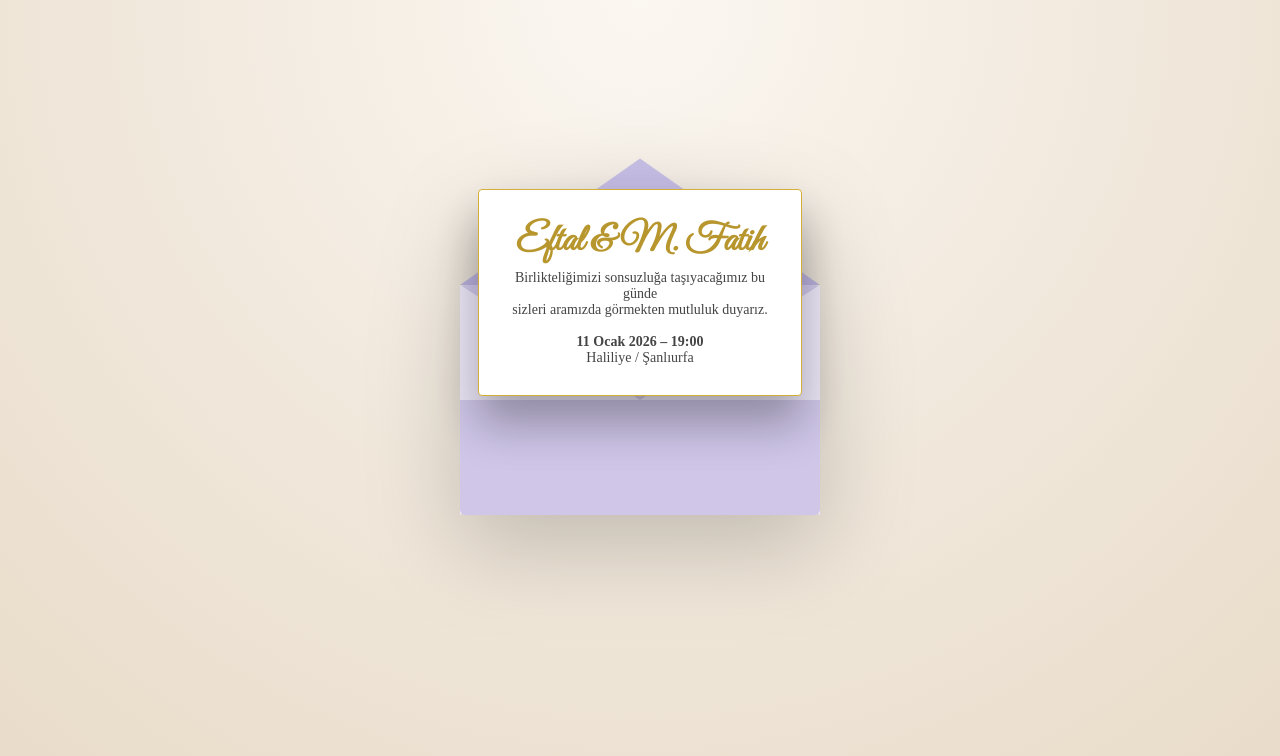
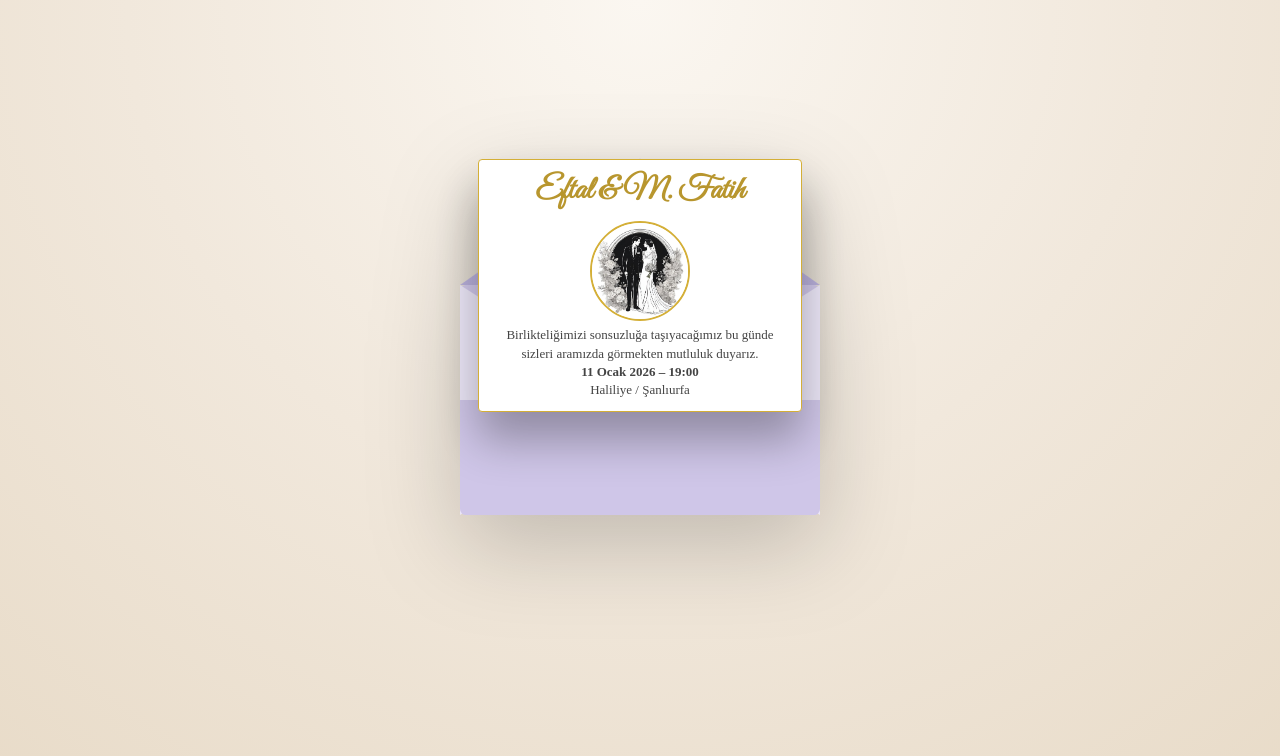
Before and after one commit to deveyesormuslarboynunniyeegri-tech/Davetiye, a plain HTML site: page index.html in a window 1280 px wide. Both pictures are taken after a click on the element 640 px from the left and 400 px from the top of the page. Drawn offline with Linux system fonts and the light colour scheme.

Commit message:
Refine styles for card and add image support
Adjusted styles for card and text elements, and added image styling.

```diff
--- a/index.html
+++ b/index.html
@@ -35,22 +35,31 @@
         .card{
             position:absolute; top:6%; left:5%; width:90%; height:90%;
             background:white; border:1px solid var(--gold1); border-radius:4px;
-            padding:18px; text-align:center; display:flex; flex-direction:column;
-            justify-content:center; align-items:center; transition:transform 1s ease, box-shadow 1s ease; z-index:2;
+            padding:15px; text-align:center; display:flex; flex-direction:column;
+            justify-content:center; align-items:center; transition:transform 1s ease; z-index:2;
         }
 
-        /* --- İSİMLER BURADA EL YAZISI OLUYOR --- */
         h2 {
             font-family: 'Great Vibes', cursive;
-            font-size: 38px;
+            font-size: 32px;
             color: var(--gold3);
             margin-bottom: 5px;
         }
 
+        /* --- FOTOĞRAF STİLİ --- */
+        .davetiye-foto {
+            width: 100px;
+            height: 100px;
+            object-fit: cover;
+            border-radius: 50%;
+            border: 2px solid var(--gold1);
+            margin: 5px 0;
+        }
+
         .envelope.open .envelope-flap{transform:rotateX(180deg);}
-        .envelope.open .card{transform:translateY(-110px); box-shadow:0 28px 45px rgba(0,0,0,0.3); z-index:8;}
+        .envelope.open .card{transform:translateY(-140px); box-shadow:0 28px 45px rgba(0,0,0,0.3); z-index:8; height: 110%;}
         .envelope.open .seal{opacity:0; transition:opacity .4s; pointer-events:none;}
-        .info{font-size: 14px; color: #444;}
+        .info{font-size: 13px; color: #444; line-height: 1.4;}
     </style>
 </head>
 <body>
@@ -60,10 +69,13 @@
         <div class="envelope-back"></div>
         <div class="card">
             <h2>Eftal & M. Fatih</h2>
+
+            <img src="resim.jpg" alt="Davetiye Foto" class="davetiye-foto">
+
             <div class="info">
                 Birlikteliğimizi sonsuzluğa taşıyacağımız bu günde<br>
                 sizleri aramızda görmekten mutluluk duyarız.
-                <br><br>
+                <br>
                 <strong>11 Ocak 2026 – 19:00</strong>
                 <div class="location">Haliliye / Şanlıurfa</div>
             </div>
```
